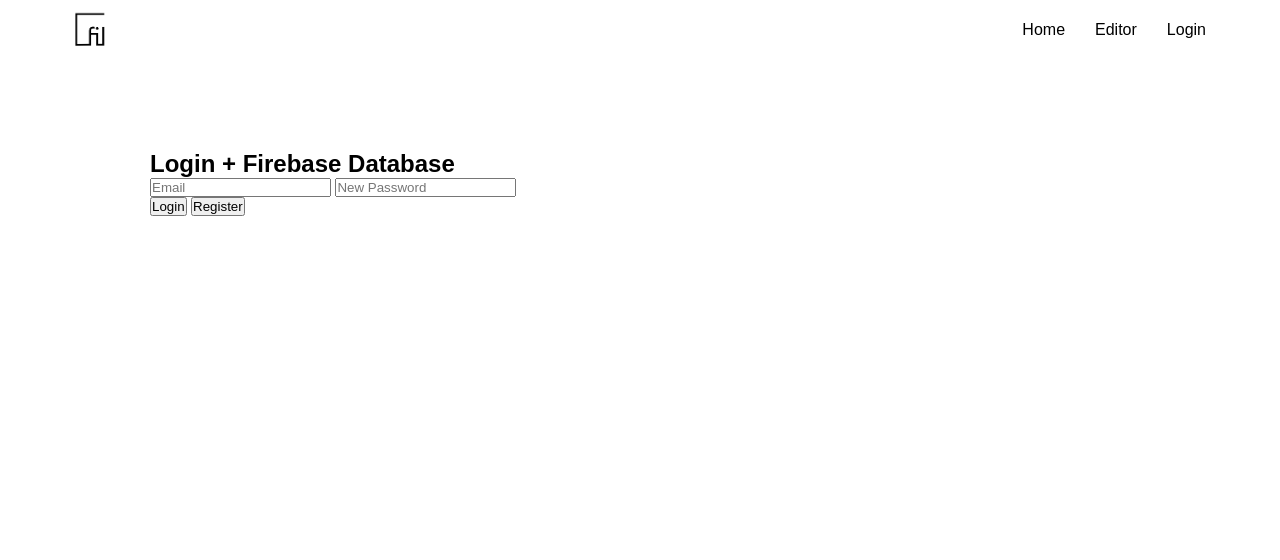
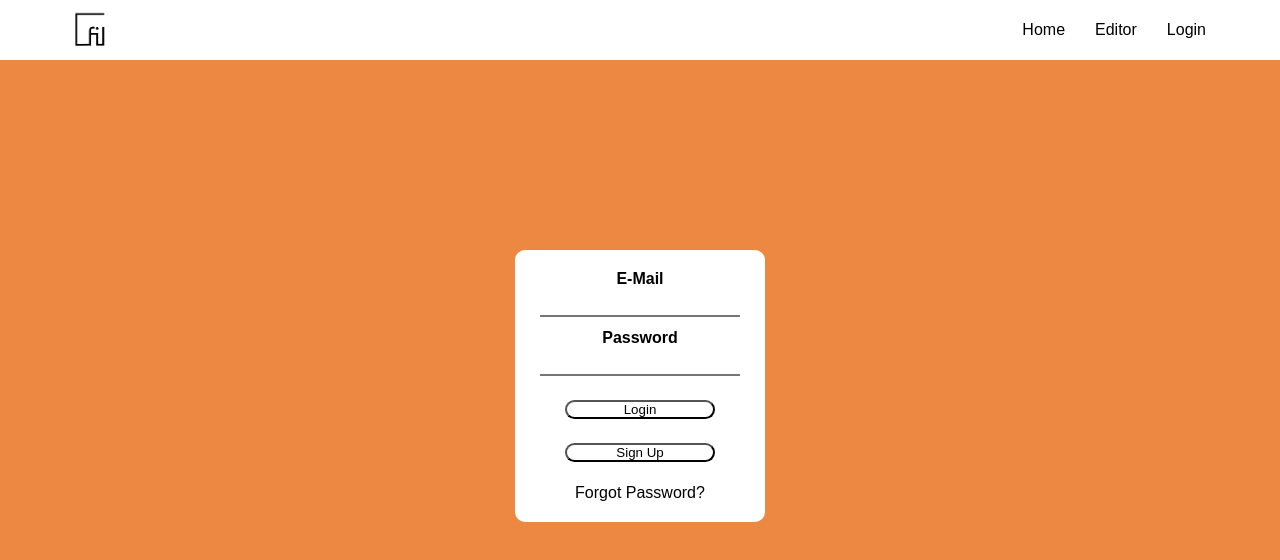
Before and after one commit to Freezzy60/Blogging-Website, a website: page public/login.html in a window 1280 px wide. Drawn offline with Linux system fonts and the light colour scheme; a web font is replaced by a local one.

Commit message:
login style

```diff
--- a/public/css/login.css
+++ b/public/css/login.css
@@ -1,3 +1,88 @@
-.content-container{
-    margin: 150px;
+body{
+    background-color: #ed8843;
+    background-position-y: -530px;
 }
+
+.container-login{
+    margin-top: 250px;
+    display: flex;
+    justify-content: center;
+}
+
+.login{
+    width: 250px;
+    background-color: white;
+    padding: 20px;
+    border-radius: 10px;
+}
+
+.login .h4-email{
+    text-align: center;
+}
+
+.login input{
+    background-color: white;
+    margin: 2px 0px 2px 0px;
+    border-left: none;
+    border-top: none;
+    border-right: none;
+    text-decoration: none;
+    width: 200px;
+}
+
+.login input:focus{
+    outline: none;
+    box-shadow: none;
+}
+
+.login .h4-password{
+    text-align: center;
+    margin-top: 10px;
+}
+
+.login button{
+    width: 150px;
+    color: black;
+    background-color:white;
+    border-radius: 10px;
+    justify-content: center;
+    margin: 2px 0px 2px 0px;
+}
+.button-login{
+    display: flex;
+    justify-content: center;
+    margin-top: 20px;
+}
+
+.button-signUp{
+    display: flex;
+    justify-content: center;
+    margin-top: 20px;
+}
+
+.password{
+    display: flex;
+    justify-content: center;
+    margin-top: 10px;
+}
+
+.email{
+    display: flex;
+    justify-content: center;
+    margin-top: 10px;
+}
+
+.login .forgot-password{
+    text-align: center;
+    margin-top: 20px;
+}
+
+.login .signUp{
+    text-align: center;
+    margin-top: 20px;
+}
+
+a{
+    text-decoration: none;
+    color: black;
+}
--- a/public/login.html
+++ b/public/login.html
@@ -8,42 +8,52 @@
         <link href="https://fonts.googleapis.com/css2?family=Montserrat:wght@900&display=swap" rel="stylesheet">
         <link href="https://fonts.googleapis.com/css2?family=Montserrat:wght@500&display=swap" rel="stylesheet">
         <link href="https://fonts.googleapis.com/css2?family=Bowlby+One+SC&display=swap" rel="stylesheet">
-        <link rel="stylesheet" type="text/css" href="./css/login.css">
+        <link rel="stylesheet" href="./css/login.css">
         <link rel="stylesheet" href="./css/home.css">
     </head>
     <body>
-
-
+        <div class="nav">
             <nav class="navbar">
                 <img src="img/logo.png" class="logo" alt="logo">
                 <ul class="links-container">
-                <li class="link-item"><a href="/" class="link">home</a></li>
+                    <li class="link-item"><a href="./home.html" class="link">home</a></li>
                     <li class="link-item"><a href="./editor.html" class="link">editor</a></li>
                     <li class="link-item"><a href="./login.html" class="link">login</a></li>
                 </ul>
             </nav>
-
-
-
-        <div id="content_container" class="content-container">
-            <div id="form_container">
-                <div id="form_header_container">
-                    <h2 id="form_header"> Login + Firebase Database </h2>
         </div>
 
-                <div id="form_content_container">
-                    <div id="form_content_inner_container">
-                        <input type="email" id="email" placeholder="Email">
-                        <input type="password" id="password" placeholder="New Password">
+        <div class="container-login">
+            <div class="login">
 
-
-                        <div id="button_container">
-                            <button onclick="login()">Login</button>
-                            <button onclick="register()">Register</button>
+                 <div class="h4-email">
+                     <h4>E-Mail</h4>
                 </div>
 
+            <div class="email">
+                <input type="email" id="email">
             </div>
+
+            <div class="h4-password">
+                <h4>Password</h4>
             </div>
+
+            <div class="password">
+                <input type="password" id="password">
+            </div>
+
+            <div class="button-login">
+                <button onclick="login()">Login</button>
+            </div>
+
+            <div class="button-signUp">
+                <button onclick="register()">Sign Up</button>
+            </div>
+
+            <div class="forgot-password">
+                <a href="#">Forgot Password?</a>
+            </div>
+
             </div>
         </div>
     </body>
```
Also changed, not shown: public/blog.html (+1 -1 lines), public/editor.html (+9 -6 lines), public/home.html (+2 -2 lines), public/img/Innsbruck-Panorama-Inn-Berge-Mariahilf.jpeg (added), public/img/Innsbruck-Panorama-Inn-Berge-Mariahilf.jpg (added), public/img/Innsbruck_Mariahilf.jpg (added), public/img/haeuserfront.jpg (added), public/img/innsbruck-wallpaper-6.jpeg (added), 2 other files. Lines whose indentation alone changed are shown as unchanged.
